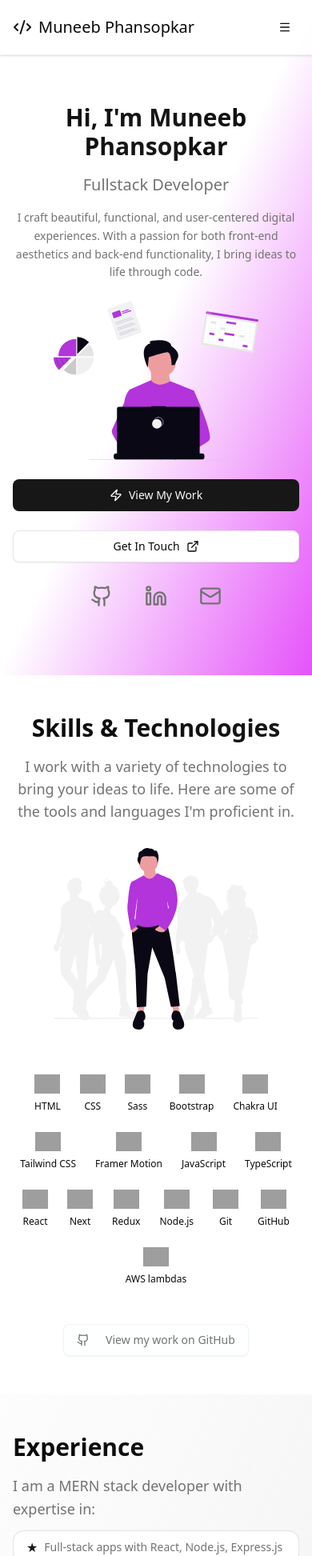
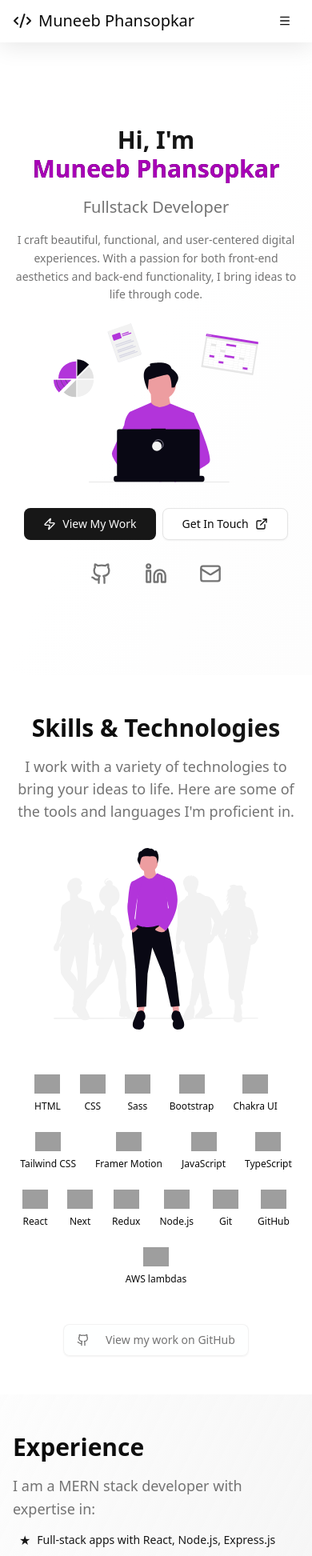
Before and after one commit to muneeb-mp/muneeb-mp.github.io, a React (Vite) app: page / in a window 390 px wide. Shown: the top 1945 px of the page at 80% size. Built offline with nearby package versions, Linux system fonts and the light colour scheme; grey boxes are pictures that could not be loaded.

Commit message:
v3: improved hero section, added glass effect in header

```diff
--- a/src/components/experience.tsx
+++ b/src/components/experience.tsx
@@ -1,7 +1,6 @@
 import { motion } from "motion/react";
 import { Briefcase } from "lucide-react";
 import { experiences } from "@/assets/data/experience";
-import { Card, CardContent } from "./ui/card";
 
 const ExperienceTimeline = () => {
   return (
@@ -33,12 +32,10 @@ const ExperienceTimeline = () => {
               "Responsive UI/UX design",
               "SEO optimization for search engines",
             ].map((point, i) => (
-              <Card key={i} className="p-2 hover:shadow-lg transition-shadow">
-                <CardContent className="flex items-center gap-2 px-2">
-                  <span className="text-primary">★</span>
-                  <p className="text-muted-foreground text-sm">{point}</p>
-                </CardContent>
-              </Card>
+              <div key={i} className="flex items-center gap-2 px-2">
+                <span className="text-primary">★</span>
+                <p className="text-accent-foreground text-sm">{point}</p>
+              </div>
             ))}
           </div>
         </motion.div>
--- a/src/components/header.tsx
+++ b/src/components/header.tsx
@@ -26,10 +26,10 @@ const Header = ({
   activeSection,
 }: Props) => {
   return (
-    <header className="fixed top-0 left-0 right-0 z-50 bg-background/95 backdrop-blur-xl supports-[backdrop-filter]:bg-background/80 border-b border-border/50 shadow-sm">
+    <header className="fixed top-0 left-0 right-0 z-50 border-b border-white/10 bg-white/10 dark:bg-black/20 backdrop-blur-lg shadow-[0_4px_30px_rgba(0,0,0,0.1)] supports-[backdrop-filter]:backdrop-blur-md">
       <div className="max-w-7xl mx-auto px-4 sm:px-6 lg:px-8">
         <motion.div
-          className="flex justify-between items-center py-4"
+          className="flex justify-between items-center py-2 md:py-4"
           initial={{ y: -100 }}
           animate={{ y: 0 }}
           transition={{ duration: 0.6 }}
@@ -91,11 +91,13 @@ const Header = ({
                     <p className="text-sm text-muted-foreground">{TITLE}</p>
                   </div>
                   <Separator />
-                  <nav className="flex flex-col space-y-4">
+                  <nav className="flex flex-col space-y-4 px-2">
                     {headerMenu.map((item) => (
                       <motion.div key={item.id} whileHover={{ x: 5 }}>
                         <Button
-                          variant="ghost"
+                          variant={
+                            activeSection === item.id ? "fushia" : "ghost"
+                          }
                           className="w-full justify-start"
                           onClick={() => scrollToSection(item.id)}
                         >
--- a/src/components/hero.tsx
+++ b/src/components/hero.tsx
@@ -2,6 +2,7 @@ import { ExternalLink, Github, Linkedin, Mail, Zap } from "lucide-react";
 import { motion } from "motion/react";
 import { Button } from "./ui/button";
 import { EMAIL, NAME, TITLE, URL_GITHUB, URL_LINKEDIN } from "@/lib/constants";
+import { TypingText } from "./typing-text";
 
 interface Props {
   scrollToSection: (sectionId: string) => void;
@@ -11,7 +12,7 @@ const Hero = ({ scrollToSection }: Props) => {
   return (
     <section
       id="hero"
-      className="min-h-screen flex items-center flex-col-reverse md:flex-row justify-center gap-4 px-4 sm:px-6 lg:px-8 relative z-20 bg-gradient-to-br from-background via-background to-secondary/20 pt-20 pb-8 md:mt-0 bg-fuchsia-500"
+      className="min-h-screen flex items-center flex-col-reverse md:flex-row justify-center gap-4 px-4 sm:px-6 lg:px-8 relative z-20 bg-gradient-to-br from-background via-background to-secondary/20 pt-20 pb-8 md:mt-0"
     >
       <div>
         <div className="text-center md:text-start mx-auto">
@@ -21,7 +22,10 @@ const Hero = ({ scrollToSection }: Props) => {
             animate={{ opacity: 1, y: 0 }}
             transition={{ delay: 0.3, duration: 0.8 }}
           >
-            Hi, I'm <span>{NAME}</span>
+            Hi, I'm{" "}
+            <span className="text-fuchsia-700">
+              <TypingText text={NAME} delay={500} speed={100} />
+            </span>
           </motion.h1>
           <motion.h2
             className="text-xl sm:text-3xl lg:text-4xl text-muted-foreground mb-4 md:mb-8 font-light"
@@ -29,7 +33,7 @@ const Hero = ({ scrollToSection }: Props) => {
             animate={{ opacity: 1, y: 0 }}
             transition={{ delay: 0.5, duration: 0.8 }}
           >
-            {TITLE}
+            <TypingText text={TITLE} delay={500} speed={100} />
           </motion.h2>
           <motion.p
             className="text-sm sm:text-xl text-muted-foreground mb-6 md:mb-12 leading-relaxed max-w-2xl mx-auto"
@@ -46,7 +50,7 @@ const Hero = ({ scrollToSection }: Props) => {
             initial={{ opacity: 0, y: 30 }}
             animate={{ opacity: 1, y: 0 }}
             transition={{ delay: 0.9, duration: 0.8 }}
-            className="flex justify-center md:hidden mb-6"
+            className="flex justify-center md:hidden mb-8 md:mb-0"
           >
             <img
               src="/svg/hero.svg"
@@ -56,7 +60,7 @@ const Hero = ({ scrollToSection }: Props) => {
           </motion.div>
 
           <motion.div
-            className="flex flex-col sm:flex-row gap-6 justify-center md:justify-start mb-6 md:mb-12"
+            className="flex md:flex-row gap-2 md:gap-6 justify-center md:justify-start mb-6 md:mb-12"
             initial={{ opacity: 0, y: 30 }}
             animate={{ opacity: 1, y: 0 }}
             transition={{ delay: 0.9, duration: 0.8 }}
--- a/src/components/typing-text.tsx
+++ b/src/components/typing-text.tsx
@@ -31,11 +31,7 @@ export const TypingText = ({
   }, [isInView, text, delay, speed]);
 
   return (
-    <span
-      ref={ref}
-      className="inline-block"
-      style={{ minWidth: `${text.length}ch` }}
-    >
+    <span ref={ref} className="inline-block">
       {displayedText}
     </span>
   );
--- a/src/components/ui/button.tsx
+++ b/src/components/ui/button.tsx
@@ -1,8 +1,8 @@
-import * as React from "react"
-import { Slot } from "@radix-ui/react-slot"
-import { cva, type VariantProps } from "class-variance-authority"
+import * as React from "react";
+import { Slot } from "@radix-ui/react-slot";
+import { cva, type VariantProps } from "class-variance-authority";
 
-import { cn } from "@/lib/utils"
+import { cn } from "@/lib/utils";
 
 const buttonVariants = cva(
   "inline-flex items-center justify-center gap-2 whitespace-nowrap rounded-md text-sm font-medium transition-all disabled:pointer-events-none disabled:opacity-50 [&_svg]:pointer-events-none [&_svg:not([class*='size-'])]:size-4 shrink-0 [&_svg]:shrink-0 outline-none focus-visible:border-ring focus-visible:ring-ring/50 focus-visible:ring-[3px] aria-invalid:ring-destructive/20 dark:aria-invalid:ring-destructive/40 aria-invalid:border-destructive",
@@ -19,6 +19,7 @@ const buttonVariants = cva(
         ghost:
           "hover:bg-accent hover:text-accent-foreground dark:hover:bg-accent/50",
         link: "text-primary underline-offset-4 hover:underline",
+        fushia: "bg-fuchsia-700 text-white hover:bg-fuchsia/90",
       },
       size: {
         default: "h-9 px-4 py-2 has-[>svg]:px-3",
@@ -34,7 +35,7 @@ const buttonVariants = cva(
       size: "default",
     },
   }
-)
+);
 
 function Button({
   className,
@@ -44,9 +45,9 @@ function Button({
   ...props
 }: React.ComponentProps<"button"> &
   VariantProps<typeof buttonVariants> & {
-    asChild?: boolean
+    asChild?: boolean;
   }) {
-  const Comp = asChild ? Slot : "button"
+  const Comp = asChild ? Slot : "button";
 
   return (
     <Comp
@@ -54,7 +55,7 @@ function Button({
       className={cn(buttonVariants({ variant, size, className }))}
       {...props}
     />
-  )
+  );
 }
 
-export { Button, buttonVariants }
+export { Button, buttonVariants };
```
